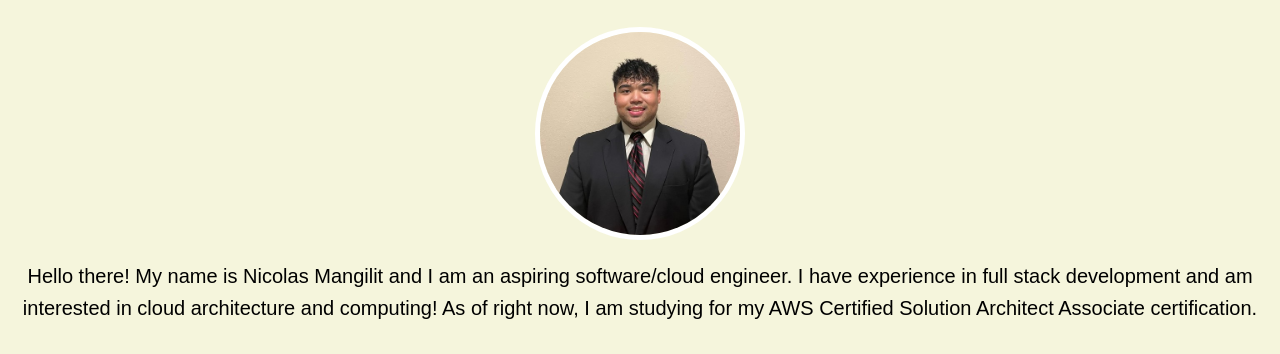
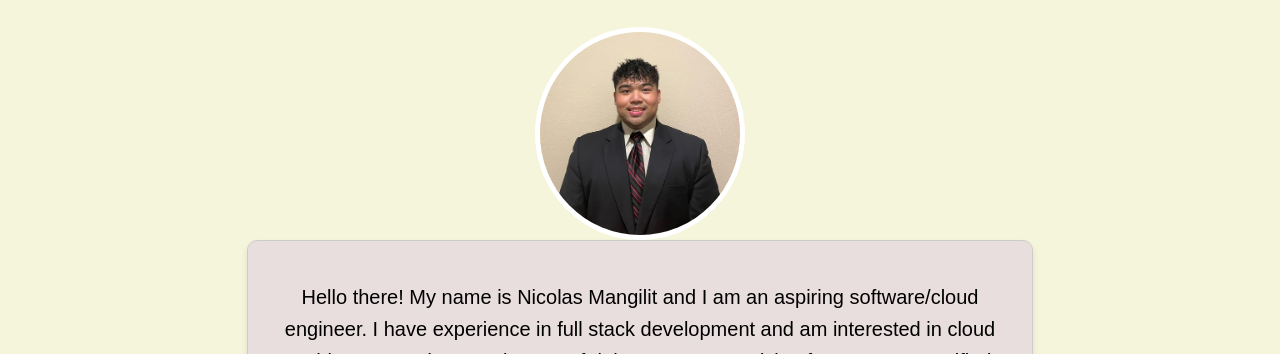
Before and after one commit to ImFilinico/nico-cloud-resume, a plain HTML site: page website/index.html in a window 1280 px wide. Shown: the part 320-674 px from the top of the page. Drawn offline with Linux system fonts and the light colour scheme; no server answers.

Commit message:
adjusted bio and text

```diff
--- a/website/index.html
+++ b/website/index.html
@@ -31,7 +31,9 @@
         <div class = "container">
             <h2>Bio</h2>
             <img src="me.jpg" alt="Your Name">
-            <div class="text"><p>Hello there! My name is Nicolas Mangilit and I am an aspiring software/cloud engineer. I have experience in full stack development and am interested in cloud architecture and computing! As of right now, I am studying for my AWS Certified Solution Architect Associate certification.</p></div>
+            <div class = "bio-box">
+              <div class="text"><p>Hello there! My name is Nicolas Mangilit and I am an aspiring software/cloud engineer. I have experience in full stack development and am interested in cloud architecture and computing! As of right now, I am studying for my AWS Certified Solution Architect Associate certification.</p></div>
+            </div>
         </div>
     </section>
 
--- a/website/styles.css
+++ b/website/styles.css
@@ -175,3 +175,13 @@ header {
 .text {
   margin-top: 20px; /* Adds some space between the image and text */
 }
+
+.bio-box {
+  width: 60%;
+  margin: 0 auto;
+  padding: 20px;
+  border: 1px solid #ccc;
+  border-radius: 10px;
+  background-color: #e9dede;
+  box-shadow: 0px 4px 6px rgba(0, 0, 0, 0.1);
+}
```
